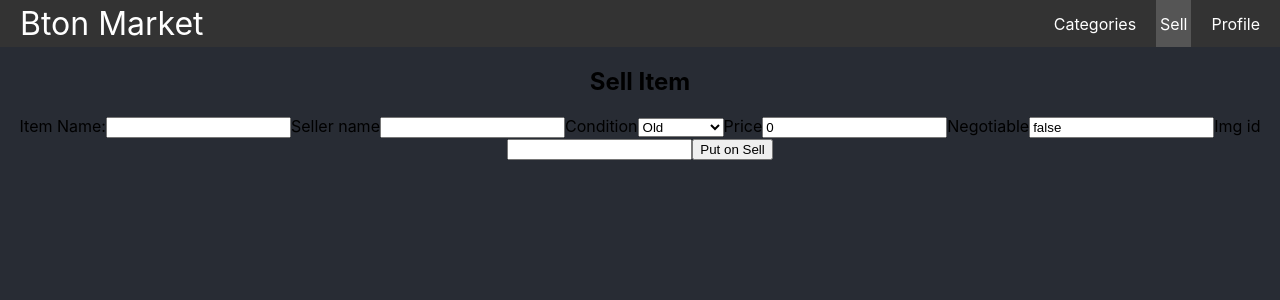
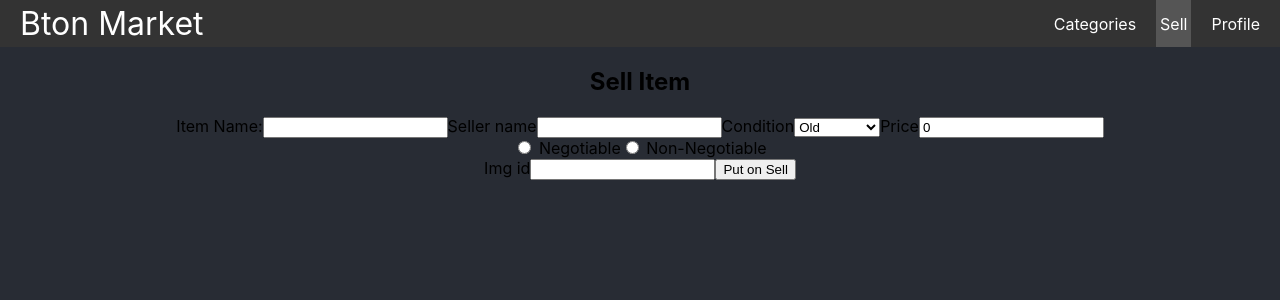
Before and after one commit to Tesfa-eth/bton_market_frontend, a React (Create React App) app: page /sell in a window 1280 px wide. Shown: the top 300 px of the page. Built offline with nearby package versions, Linux system fonts and the light colour scheme.

Commit message:
radio buttons added for negotiable

```diff
--- a/src/pages/Sell.js
+++ b/src/pages/Sell.js
@@ -78,8 +78,13 @@ const Sell = () => {
         </select>
         <label>Price</label>
         <input type='text' required value={price} onChange={(e) => setPrice(e.target.value)}/>
-        <label>Negotiable</label>
-        <input type='text' value={negotiable} onChange={(e) => setNegotiable(e.target.value)}/>
+        {/* <label>Negotiable</label> */}
+        {/* <input type='text' value={negotiable} onChange={(e) => setNegotiable(e.target.value)}/> */}
+        <div className='radio-button' required onChange={(e) => setNegotiable(e.target.value)}>
+          <input type='radio' value={true} name='negotiate' /> Negotiable
+          <input type='radio' value={false} name='negotiate' /> Non-Negotiable
+        </div>
+
         <label>Img id</label>
         <input type='text' required value={img} onChange={(e) => setImg(e.target.value)}/>
         <button>Put on Sell</button>
```
